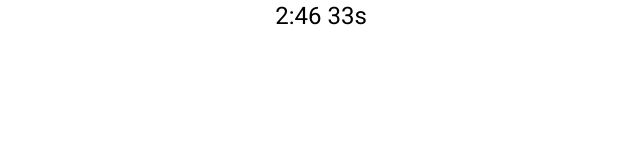
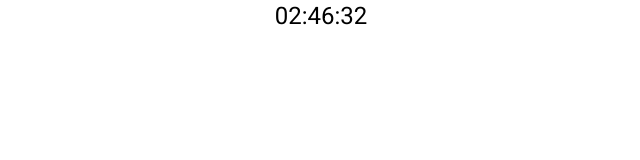
Before and after one commit to FlorianFeka/timeo, an Angular app: page / in a window 1280 px wide. Shown: the top 160 px of the page, without its empty margins (319-959 px from the left). Built offline with nearby package versions, Linux system fonts and the light colour scheme.

Commit message:
update timer

```diff
--- a/src/app/timer/timer.component.ts
+++ b/src/app/timer/timer.component.ts
@@ -10,24 +10,19 @@ export class TimerComponent implements OnInit {
   seconds: number;
   minutes: number;
   hours: number;
+  parsedTime: Date;
   output: string;
 
   constructor() {}
 
   ngOnInit(): void {
-    this.minutes = Math.trunc(this.time / 60);
-    this.seconds = this.time - this.minutes * 60;
-    this.hours = Math.trunc(this.minutes / 60);
-    this.minutes = this.minutes - this.hours * 60;
-    this.output = `${this.hours}:${this.minutes} ${this.seconds}s`;
-    let intervalId: number = setInterval(() => {
+    this.parsedTime = new Date(null);
+    this.parsedTime.setSeconds(this.time);
+    let id = setInterval(() => {
       this.time -= 1;
-      console.log(this.time);
-
-      this.output = `${this.hours}:${this.minutes} ${this.seconds}s`;
-      this.decreaseTimer();
+      this.output = `${new Date(this.time * 1000).toISOString().substr(11, 8)}`;
       if (this.time == 0) {
-        clearInterval(intervalId);
+        clearInterval(id);
       }
     }, 1000);
   }
```
